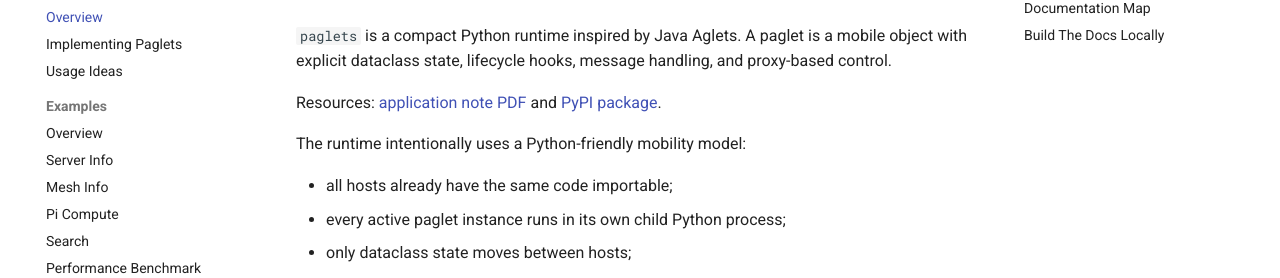
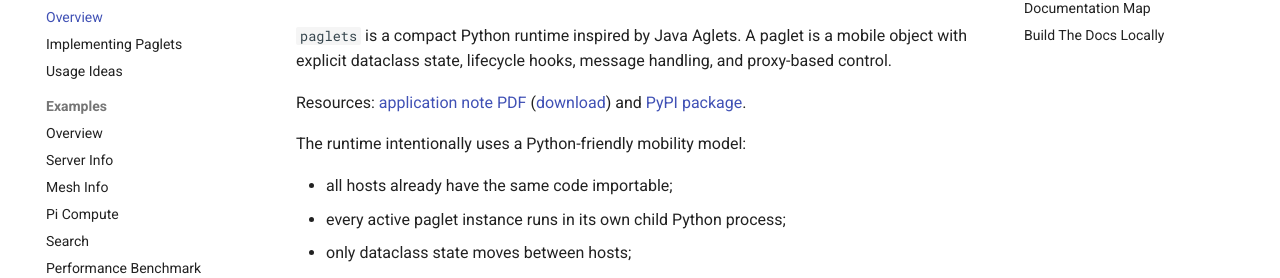
Before and after one commit to cklukas/paglets, an MkDocs documentation site: the page built from docs/index.md, in a window 1280 px wide and 900 px high. Shown: the part 157-435 px from the top of the window. Built offline with MkDocs 1.6.1 and Material for MkDocs 9.7.7, drawn with Linux system fonts in a browser that asks for light colours; comment, search, counter and statistics services are not loaded.

Commit message:
Publish paper PDF through docs site

```diff
--- a/docs/index.md
+++ b/docs/index.md
@@ -4,7 +4,8 @@
 mobile object with explicit dataclass state, lifecycle hooks, message handling,
 and proxy-based control.
 
-Resources: [application note PDF](https://github.com/cklukas/paglets/releases/download/paper-2026-06-23/paglets-application-note.pdf)
+Resources: [application note PDF](https://cklukas.github.io/paglets/paglets-application-note.pdf)
+([download](https://github.com/cklukas/paglets/releases/download/paper-2026-06-23/paglets-application-note.pdf))
 and [PyPI package](https://pypi.org/project/paglets/).
 
 The runtime intentionally uses a Python-friendly mobility model:
```
Also changed, not shown: README.md (+2 -1 lines), 1 other file.
